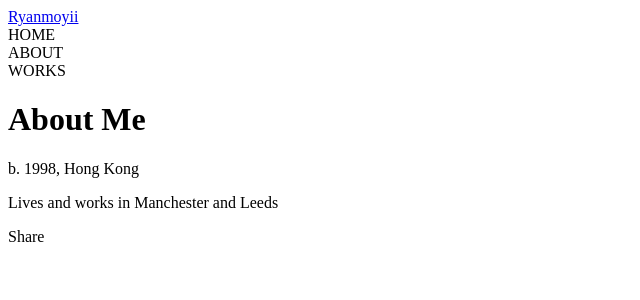
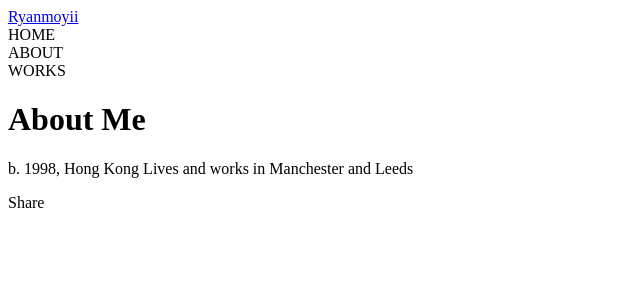
Before and after one commit to FelixManFongCheung/ryan-site-2, a Next.js app: page / in a window 1280 px wide. Both pictures are taken after a click on the element "ABOUT". Shown: the top 300 px of the page, without its empty margins (0-640 px from the left). Built offline with nearby package versions, Linux system fonts and the light colour scheme.

Commit message:
new commit

```diff
--- a/next.config.js
+++ b/next.config.js
@@ -4,4 +4,8 @@ module.exports = {
   sassOptions: {
     includePaths: [path.join(__dirname, "styles")],
   },
+  env: {
+    Title: "Ryanmoyii",
+    Intro: "b. 1998, Hong Kong Lives and works in Manchester and Leeds",
+  },
 };
--- a/package.json
+++ b/package.json
@@ -9,7 +9,7 @@
   },
   "dependencies": {
     "@material-ui/core": "^4.12.2",
-    "fs": "*",
+    "fuse.js": "^6.4.6",
     "next": "11.0.0",
     "path": "^0.12.7",
     "react": "17.0.2",
--- a/src/components/About.js
+++ b/src/components/About.js
@@ -2,8 +2,7 @@ function About() {
   return (
     <div className="about">
       <h1>About Me</h1>
-      <p>b. 1998, Hong Kong </p>
-      <p>Lives and works in Manchester and Leeds</p>
+      <p>{process.env.Intro}</p>
     </div>
   );
 }
--- a/src/components/Header.js
+++ b/src/components/Header.js
@@ -8,7 +8,7 @@ function Header({ changeMode, ImageContent }) {
       <Link href="/">
         {/* link style can only added to the class of the a tag  */}
         <a className="name-link">
-          <div className="name">Ryanmoyii</div>
+          <div className="name">{process.env.Title}</div>
         </a>
       </Link>
       <SpinNav changeMode={changeMode} />
```
Also changed, not shown: src/components/SearchBar.js (added), 1 other file (tests, documents, lock files or other folders).
